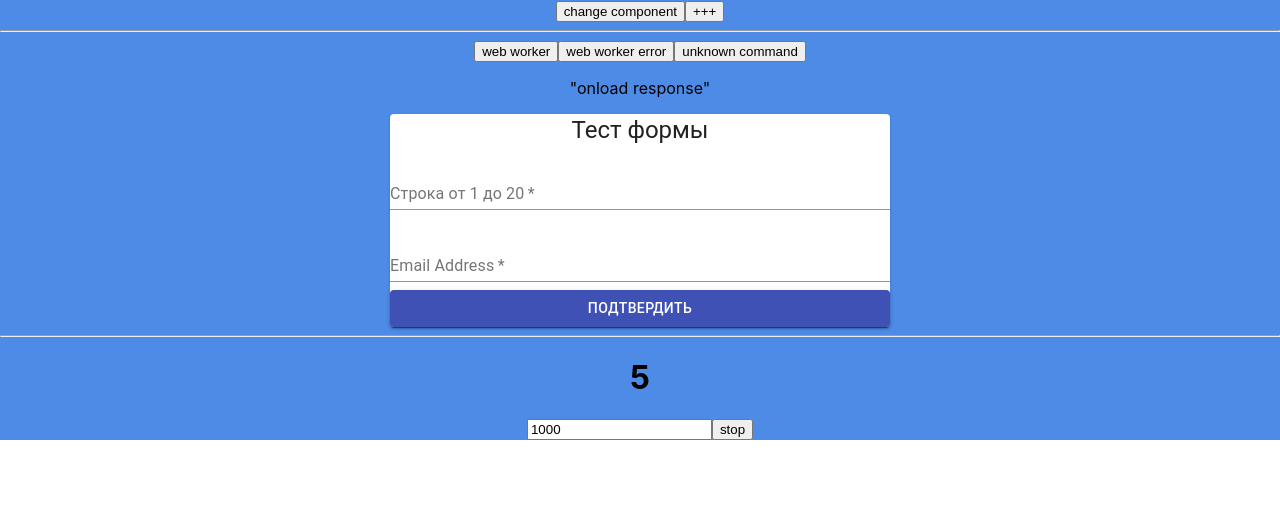
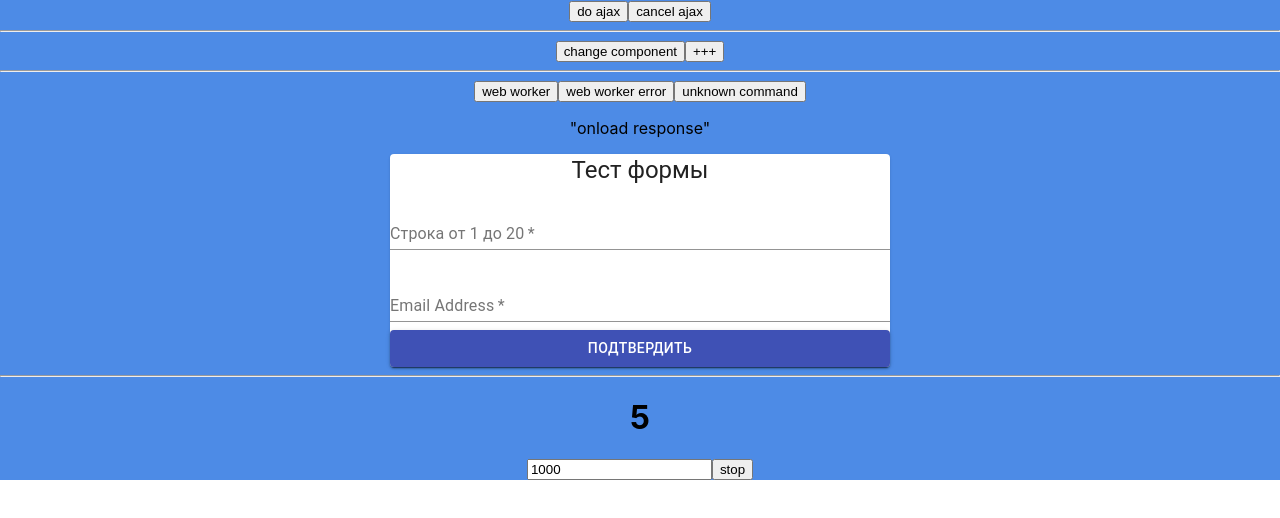
Before and after one commit to slayermass/cra-latest, a React (Create React App) app: page / in a window 1280 px wide. Shown: the top 518 px of the page. Built offline with nearby package versions, Linux system fonts and the light colour scheme.

Commit message:
rxjs example updated dependencies

```diff
--- a/src/components/App/App.js
+++ b/src/components/App/App.js
@@ -3,6 +3,7 @@ import './App.scss';
 import { Webworkers } from '../webworkers/Webworkers';
 import { FormComponent } from '../MaterialUI/FormComponent';
 import { SetInterval } from '../SetInterval/SetInterval';
+import { RxjsComponent } from '../Rxjs/RxjsComponent';
 
 const TestComponent = React.lazy(() => import('../Test/TestComponent'));
 
@@ -12,6 +13,8 @@ export const App = () => {
 
   return (
     <div className="App">
+      <RxjsComponent />
+      <hr />
       <button
         onClick={() =>
           setComponent(prevComponent =>
--- /dev/null
+++ b/src/components/Rxjs/RxjsComponent.js
@@ -0,0 +1,42 @@
+import React, { useRef } from 'react';
+import { Observable, merge } from 'rxjs';
+import { delay } from 'rxjs/operators';
+import axios from 'axios';
+
+export const RxjsComponent = () => {
+  let subscription = useRef();
+
+  const onClick = () => {
+    console.log('start ajax');
+    let observable$ = new Observable( ( observer ) => {
+      axios.get( 'https://jsonplaceholder.typicode.com/users' )
+        .then( ( response ) => {
+          observer.next( response.data );
+          observer.complete();
+        } )
+        .catch( ( error ) => {
+          observer.error( error );
+        } );
+    } );
+    const a = merge(
+      observable$.pipe(delay(1000)),
+    );
+
+    subscription = a.subscribe( {
+      next: data => console.log( '[data] => ', data ),
+      complete: data => console.log( '[complete]', data),
+    } );
+  };
+
+  const onCancel = () => {
+    console.log('cancel ajax');
+    subscription.unsubscribe();
+  };
+
+  return (
+    <>
+      <button onClick={onClick}>do ajax</button>
+      <button onClick={onCancel}>cancel ajax</button>
+    </>
+  );
+};
```
Also changed, not shown: package.json (+10 -9 lines), 1 other file (tests, documents, lock files or other folders).
